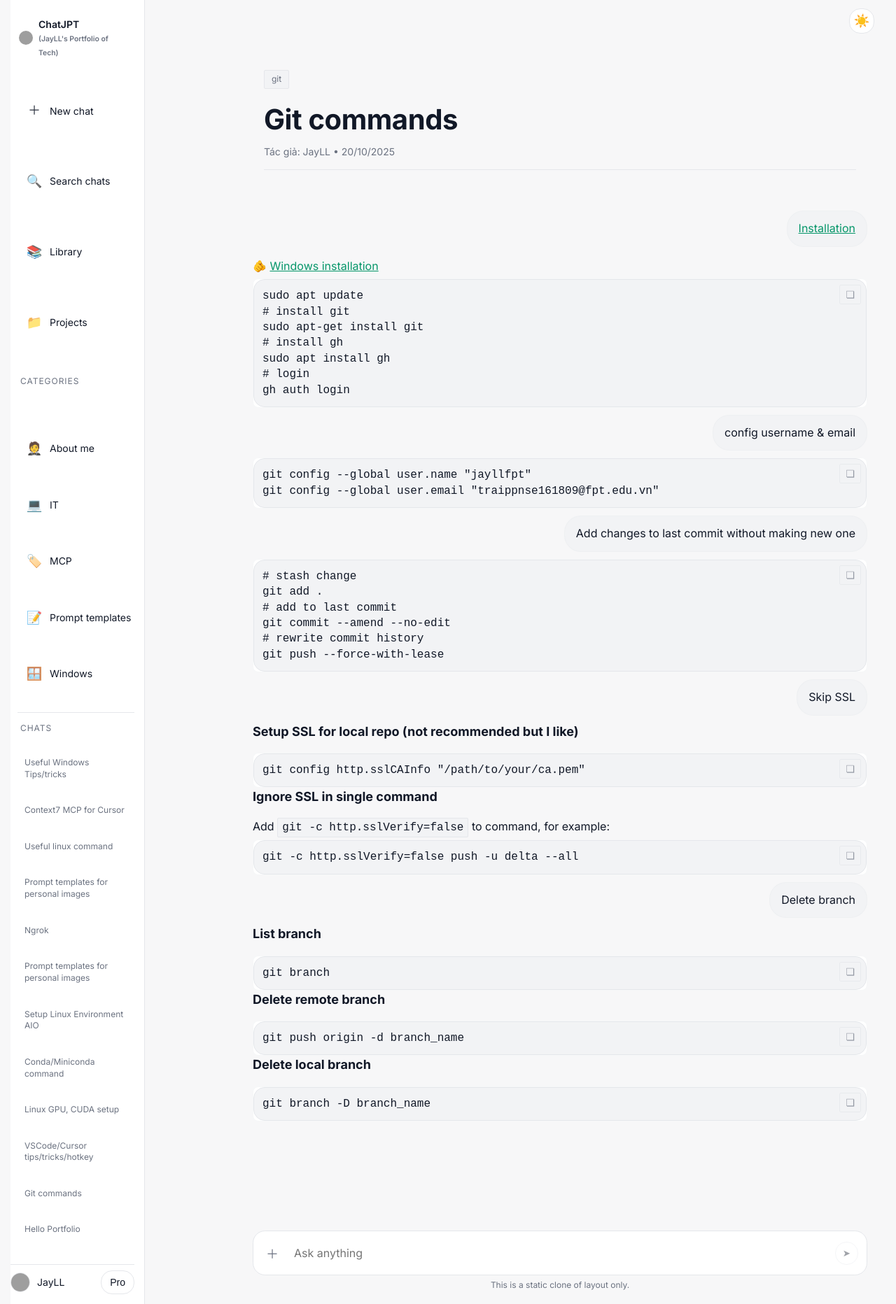
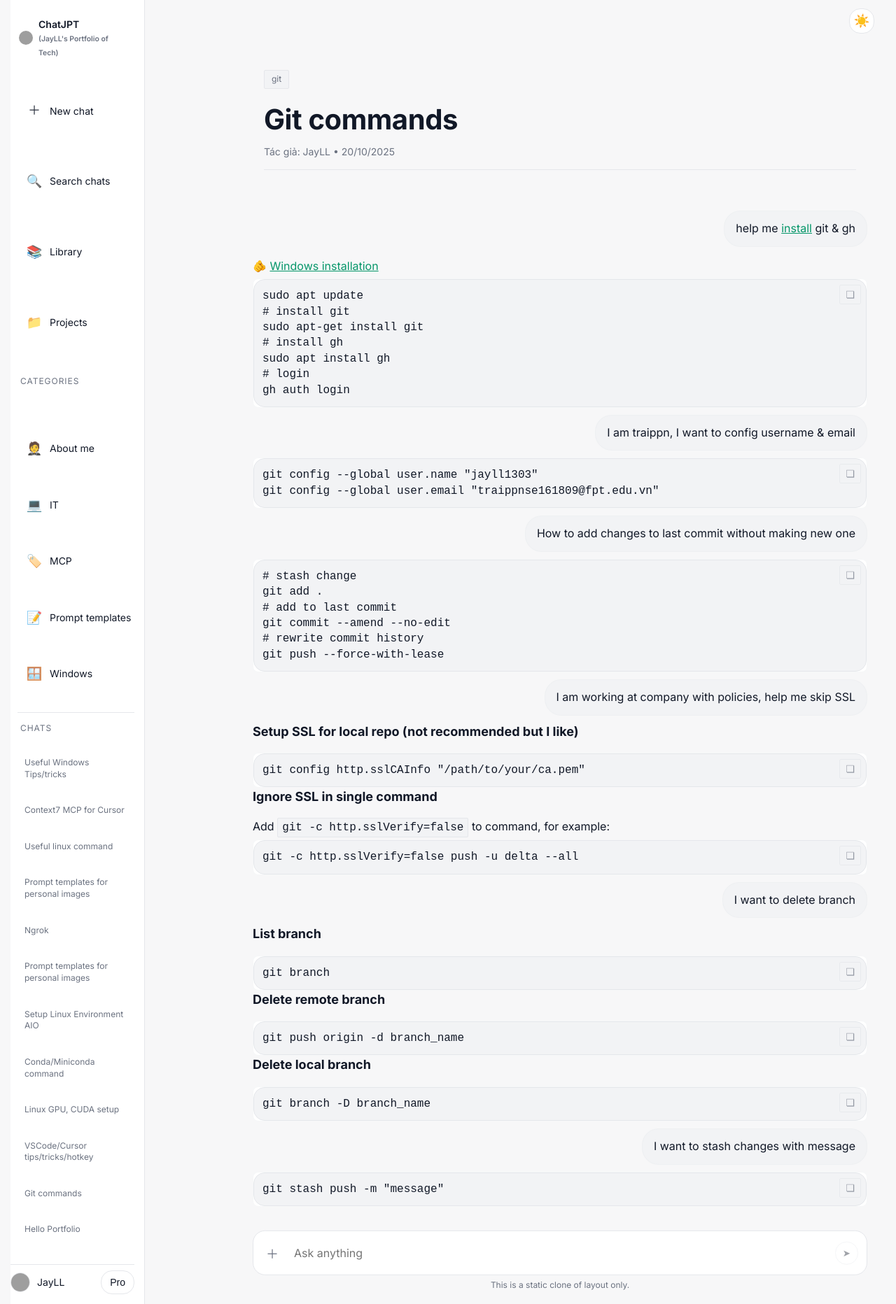
Before and after one commit to jayll1303/jayll1303.github.io, a Jekyll site: the page built from _posts/2025-10-22-git.md, in a window 1280 px wide. Shown: the whole page at 70% size. Built offline with Jekyll 4.4.1, drawn with Linux system fonts in a browser that asks for light colours; grey boxes are pictures that could not be loaded.

Commit message:
chore(content): sync from private

````diff
--- a/_posts/2025-10-22-git.md
+++ b/_posts/2025-10-22-git.md
@@ -7,7 +7,7 @@ tags: [git]
 author: "JayLL"
 ---
 
-## [Installation](https://git-scm.com/install/linux.html)
+## help me [install](https://git-scm.com/install/linux.html) git & gh
 
 🫵 [Windows installation](https://cli.github.com/)
 
@@ -21,13 +21,13 @@ sudo apt install gh
 gh auth login
 ```
 
-## config username & email
+## I am traippn, I want to config username & email
 ```bash
-git config --global user.name "jayllfpt"
+git config --global user.name "jayll1303"
 git config --global user.email "traippnse161809@fpt.edu.vn"
 ```
 
-## Add changes to last commit without making new one
+## How to add changes to last commit without making new one
 
 ```bash
 # stash change
@@ -38,7 +38,7 @@ git commit --amend --no-edit
 git push --force-with-lease
 ```
 
-## Skip SSL
+## I am working at company with policies, help me skip SSL
 
 ### Setup SSL for local repo  (not recommended but I like)
 
@@ -54,7 +54,7 @@ Add ```git -c http.sslVerify=false``` to command, for example:
 git -c http.sslVerify=false push -u delta --all
 ```
 
-## Delete branch
+## I want to delete branch
 
 ### List branch
 
@@ -73,3 +73,9 @@ git push origin -d branch_name
 ```bash
 git branch -D branch_name
 ```
+
+## I want to stash changes with message
+
+```bash
+git stash push -m "message"
+```
````
